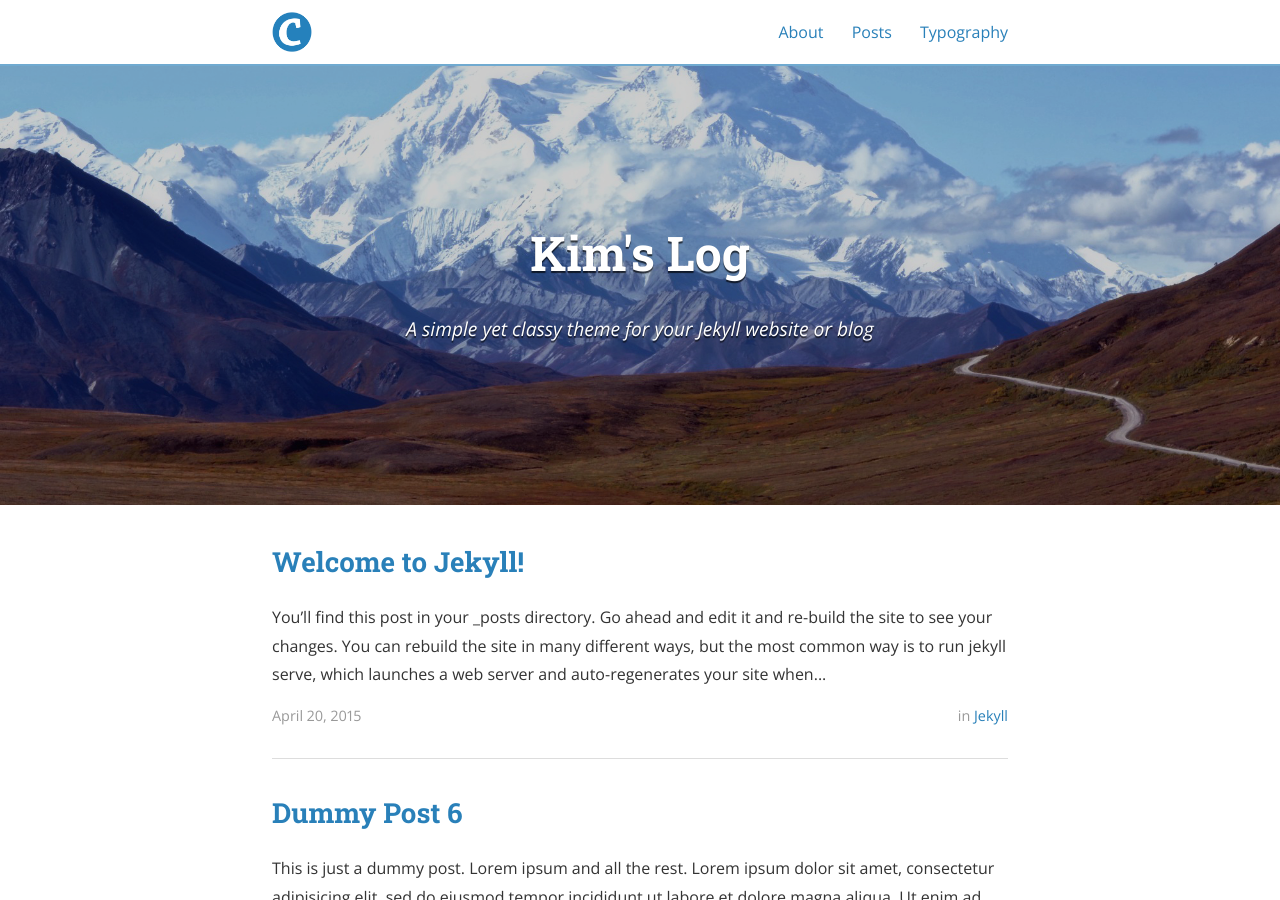
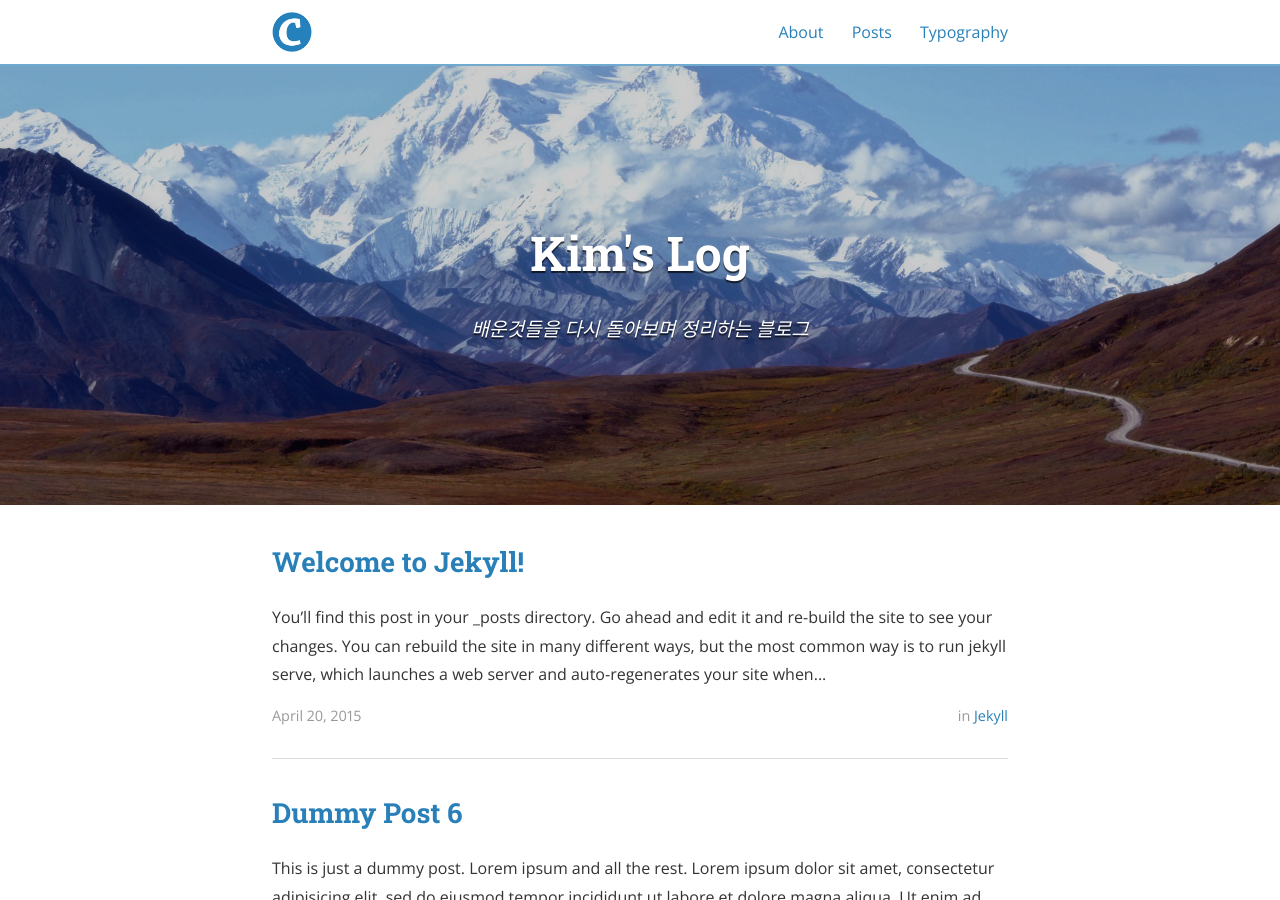
Before and after one commit to kimkimj/kimkimj.github.io, a Jekyll site: the page built from index.html, in a window 1280 px wide and 900 px high. Built offline with Jekyll 4.4.1, drawn with Linux system fonts in a browser that asks for light colours; nearby versions of some CDN libraries; the list of posts is cut into pages by our own code; a file with an impossible date is left out; some of the changed text lies outside the part shown.

Commit message:
Update config.ymyl

```diff
--- a/_config.yml
+++ b/_config.yml
@@ -10,11 +10,11 @@ exclude:
 
 # Site settings
 title: Kim's Log
-subtitle: "A simple yet classy theme for your Jekyll website or blog"
+subtitle: "배운것들을 다시 돌아보며 정리하는 블로그"
 email:
 name: Miji Kim
 description: >
-  배운것을 다시 돌아보며 정리하는 블로그
+
 # Base URL of site (i.e. /blog). It should always start with a slash,
 # and never end with a slash. Set it to a blank value if hosting at the
 # root of your server.
@@ -60,6 +60,9 @@ descriptions:
   - cat: Spring
     desc: "Spring"
 
+  - cat: Java
+
+  - cat: Project
 # Social icons and sharing options
 #
 # Social settings are used in two places:
--- a/_includes/footer.html
+++ b/_includes/footer.html
@@ -35,11 +35,6 @@
         {% endfor %}
 
       </ul>
-    </div>
-
-    <div class="site-signature">
-      <p class="rss-subscribe text"><strong>Subscribe <a href="{{ "/feed.xml" | prepend: site.baseurl }}">via RSS</a></strong></p>
-      <p class="text">{{ site.description }}</p>
     </div>
 
   </div>
```
Also changed, not shown: _posts/2015-04-18-dummy.md (+3 -3 lines).
